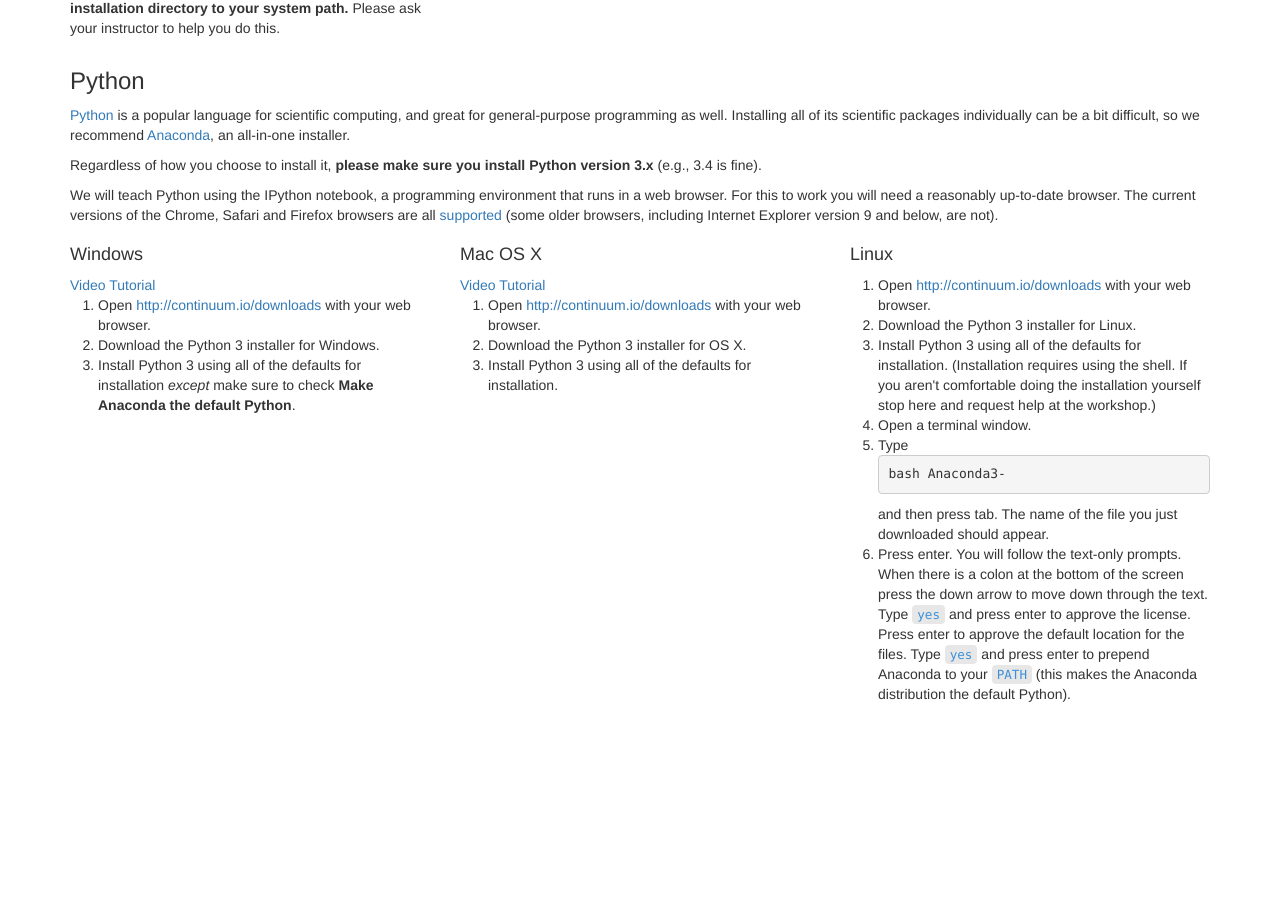
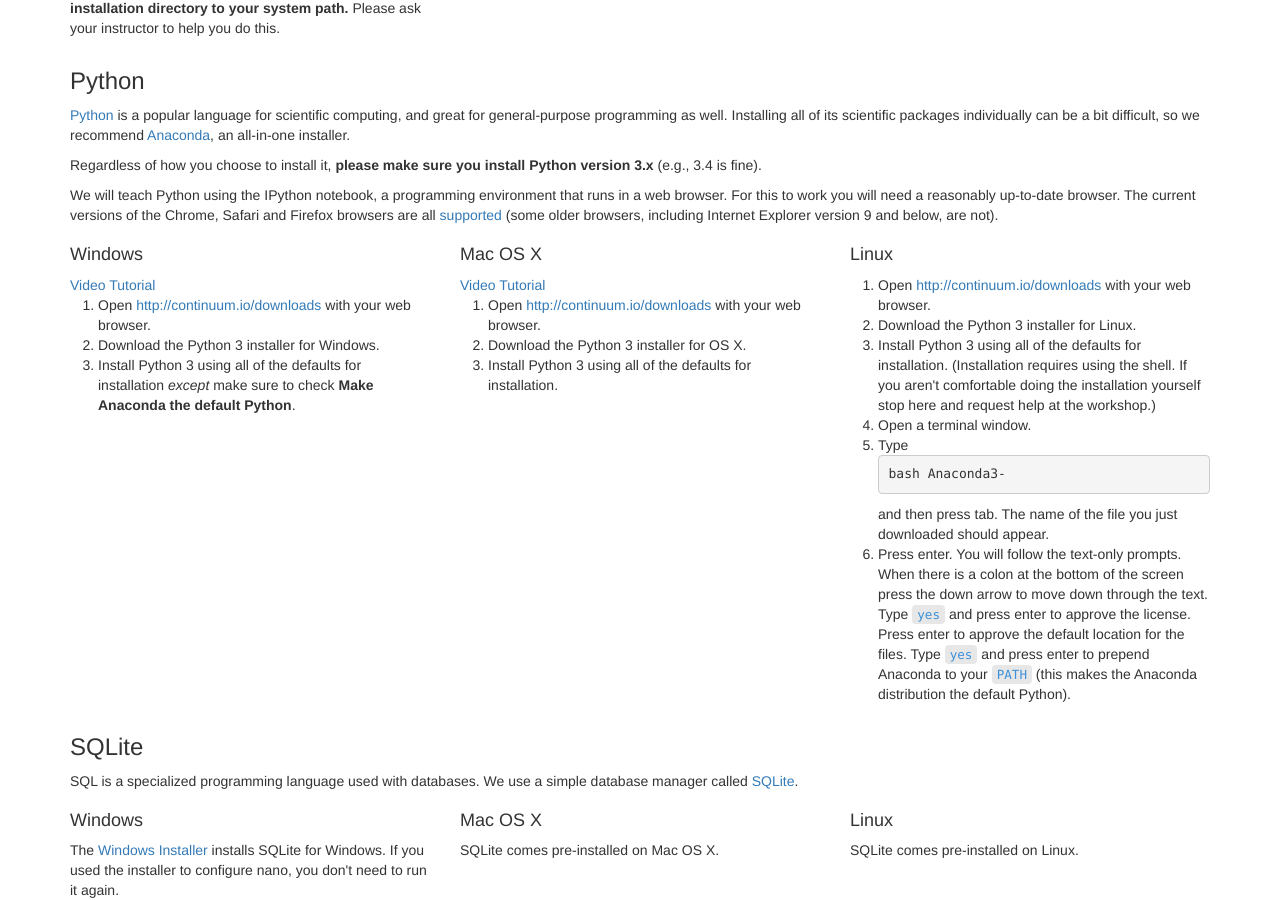
Before and after one commit to aliojjati/SWC-Python, a Jekyll site: the page built from index.html, in a window 1280 px wide and 900 px high, scrolled down 1916 px. Built offline with Jekyll 4.4.1, drawn with Linux system fonts in a browser that asks for light colours; before the commit the page ends 2630 px from its top, so only the background shows below that; some of the changed lines change nothing that is shown.

Commit message:
Added SQLite

```diff
--- a/index.html
+++ b/index.html
@@ -663,13 +663,12 @@
   Once you are done installing the software listed above,
   please go to <a href="setup/index.html">this page</a>,
   which has instructions on how to test that everything was installed correctly.
-  </p>
--->
+  </p>-->
 </div> <!-- End of 'Python' section. -->
 
 
 
-<div id="SQLite"> <!-- Start of 'SQLite' section.
+<div id="SQLite"> <!-- Start of 'SQLite' section.-->
 
   <h3>SQLite</h3>
 
```
